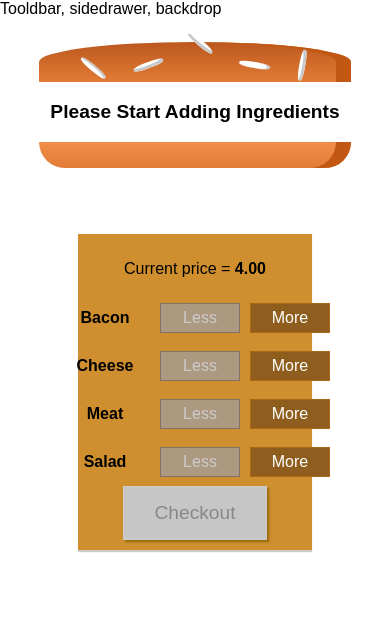
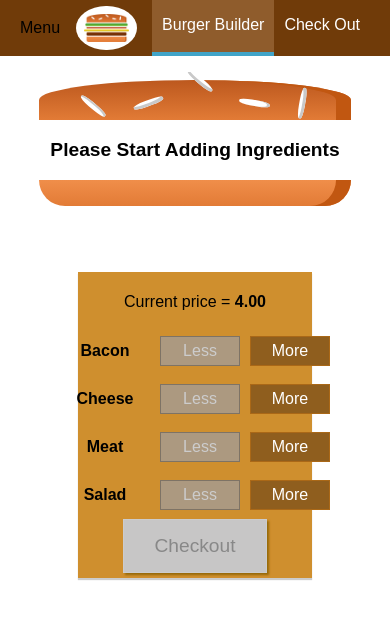
Before and after one commit to AhsanRejwan/BurgerBuilder-React, a React app: page / in a window 390 px wide. Shown: the top 618 px of the page. Built offline with nearby package versions, Linux system fonts and the light colour scheme; a web font is replaced by a local one.

Commit message:
Added Toolbar without mobile support.

```diff
--- a/src/Components/Burger/BuildControls/BuildControls.css
+++ b/src/Components/Burger/BuildControls/BuildControls.css
@@ -7,7 +7,7 @@
     align-items: center;
     box-shadow: 0 2px 1px #ccc;
     margin: auto;
-    padding: 10px 0;
+    padding: 5px 0;
 }
 
 
--- a/src/Components/Layout/Layout.css
+++ b/src/Components/Layout/Layout.css
@@ -1,3 +1,3 @@
 .Content{
-    margin-top: 16px;
+    margin-top: 72px;
 }
--- a/src/Components/Layout/Layout.js
+++ b/src/Components/Layout/Layout.js
@@ -1,10 +1,11 @@
 import React from "react";
 import Auxiliary from "../../hoc/Auxiliary"
 import classes from "./Layout.css"
+import Toolbar from "../Navigation/Toolbar/Toolbar";
 
 const layout = (props) => (
 <Auxiliary>
-    <div>Tooldbar, sidedrawer, backdrop</div>
+    <Toolbar/>
     <main className = {classes.Content}>
         {props.children}
     </main>
--- /dev/null
+++ b/src/Components/Logo/Logo.css
@@ -0,0 +1,11 @@
+.Logo {
+    background-color: white;
+    padding : 8px;
+    height: 80%;
+    border-radius: 50%;
+    box-sizing: border-box;
+}
+
+.Logo img {
+    height: 100%;
+}
--- /dev/null
+++ b/src/Components/Logo/Logo.js
@@ -0,0 +1,10 @@
+import React from "react";
+
+import logo from "../../Assets/Burger.png"
+import classes from './Logo.css'
+
+export const Logo = () => (
+    <div className={classes.Logo}>
+        <img src={logo} alt="my burger"/>
+    </div>
+);
--- /dev/null
+++ b/src/Components/Navigation/NavigationItems/NavigationItem/NavigationItem.css
@@ -0,0 +1,24 @@
+.NavigationItem {
+    margin: 0;
+    box-sizing: border-box;
+    display: flex;
+    height: 100%;
+    align-items: center;
+}
+
+.NavigationItem a {
+    color: white;
+    text-decoration: none;
+    height: 100%;
+    padding: 16px 10px;
+    border-bottom: 4px solid transparent;
+    box-sizing: border-box;
+}
+
+.NavigationItem a:hover,
+.NavigationItem a:active,
+.NavigationItem a.active {
+    background-color: #8F5C2C;
+    border-bottom: 4px solid #40A4C8;
+    color: white;
+}
--- /dev/null
+++ b/src/Components/Navigation/NavigationItems/NavigationItem/NavigationItem.js
@@ -0,0 +1,8 @@
+import React from "react";
+import classes from "./NavigationItem.css"
+
+export const NavigationItem = (props) => (
+    <li className={classes.NavigationItem}>
+        <a href={props.link} className={props.active ? classes.active : null}>{props.children}</a>
+    </li>
+);
--- /dev/null
+++ b/src/Components/Navigation/NavigationItems/NavigationItems.css
@@ -0,0 +1,8 @@
+.NavigationItems {
+    margin: 0;
+    padding : 0;
+    list-style: none;
+    display: flex;
+    align-items: center;
+    height:100%;
+}
--- /dev/null
+++ b/src/Components/Navigation/NavigationItems/NavigationItems.js
@@ -0,0 +1,10 @@
+import React from "react";
+import classes from "./NavigationItems.css"
+import {NavigationItem} from "./NavigationItem/NavigationItem";
+
+export const NavigationItems = () => (
+    <ul className={classes.NavigationItems}>
+        <NavigationItem link ="/" active >Burger Builder</NavigationItem>
+        <NavigationItem link ="/">Check Out</NavigationItem>
+    </ul>
+);
--- /dev/null
+++ b/src/Components/Navigation/Toolbar/Toolbar.css
@@ -0,0 +1,18 @@
+.Toolbar{
+    height: 56px;
+    width: 100%;
+    position: fixed;
+    top: 0;
+    left :0;
+    background-color: #703B09;
+    display: flex;
+    justify-content: space-between;
+    align-items: center;
+    padding: 0 20px;
+    box-sizing: border-box;
+    z-index: 90;
+}
+
+.Toolbar nav {
+    height: 100%;
+}
--- /dev/null
+++ b/src/Components/Navigation/Toolbar/Toolbar.js
@@ -0,0 +1,16 @@
+import React from "react";
+import classes from "./Toolbar.css"
+import {Logo} from "../../Logo/Logo";
+import {NavigationItems} from "../NavigationItems/NavigationItems";
+
+const toolbar = () => (
+    <head className={classes.Toolbar}>
+        <div>Menu</div>
+        <Logo />
+        <nav>
+            <NavigationItems />
+        </nav>
+    </head>
+);
+
+export default toolbar;
```
Also changed, not shown: src/Assets/Burger.png (added).
